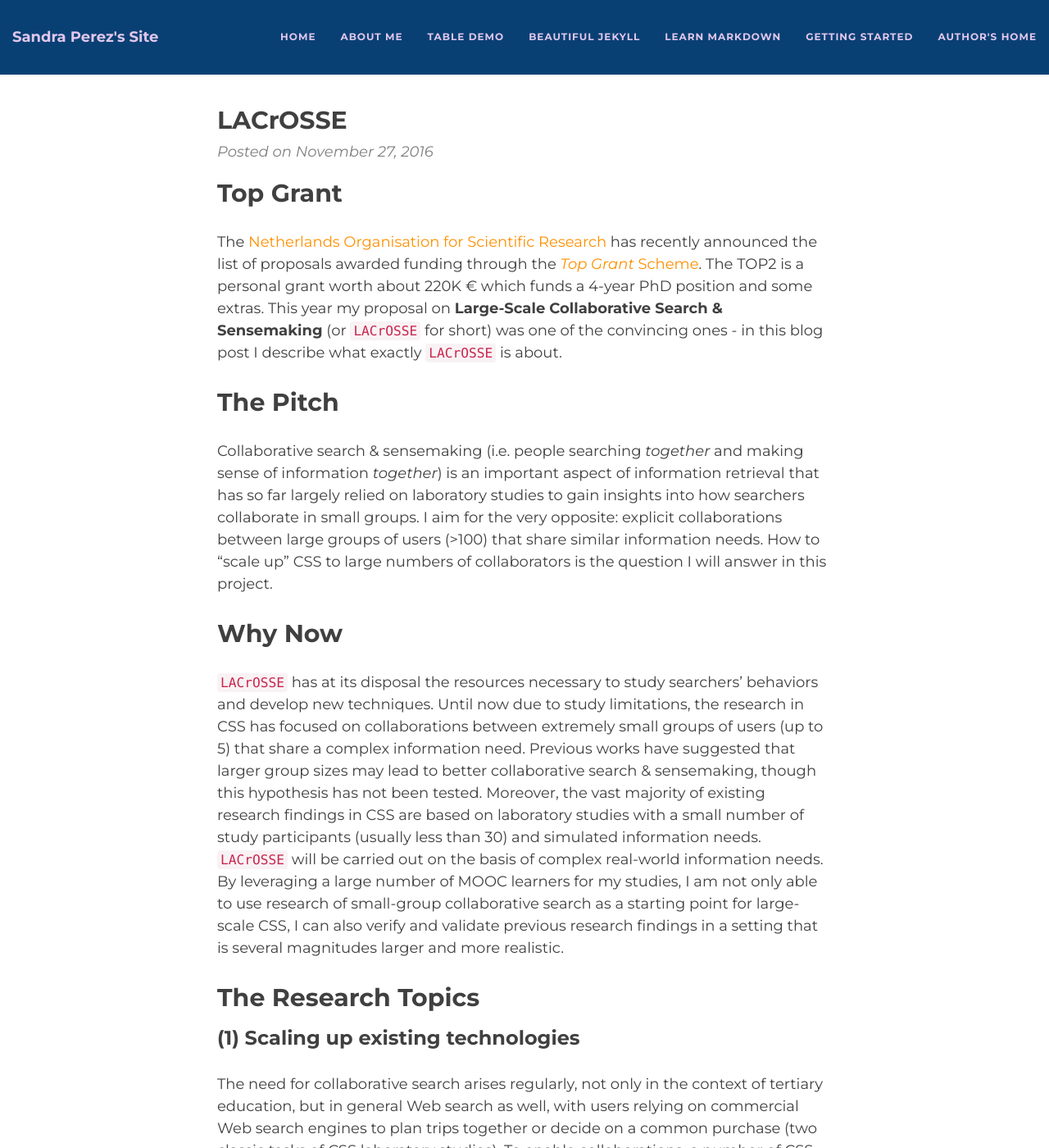
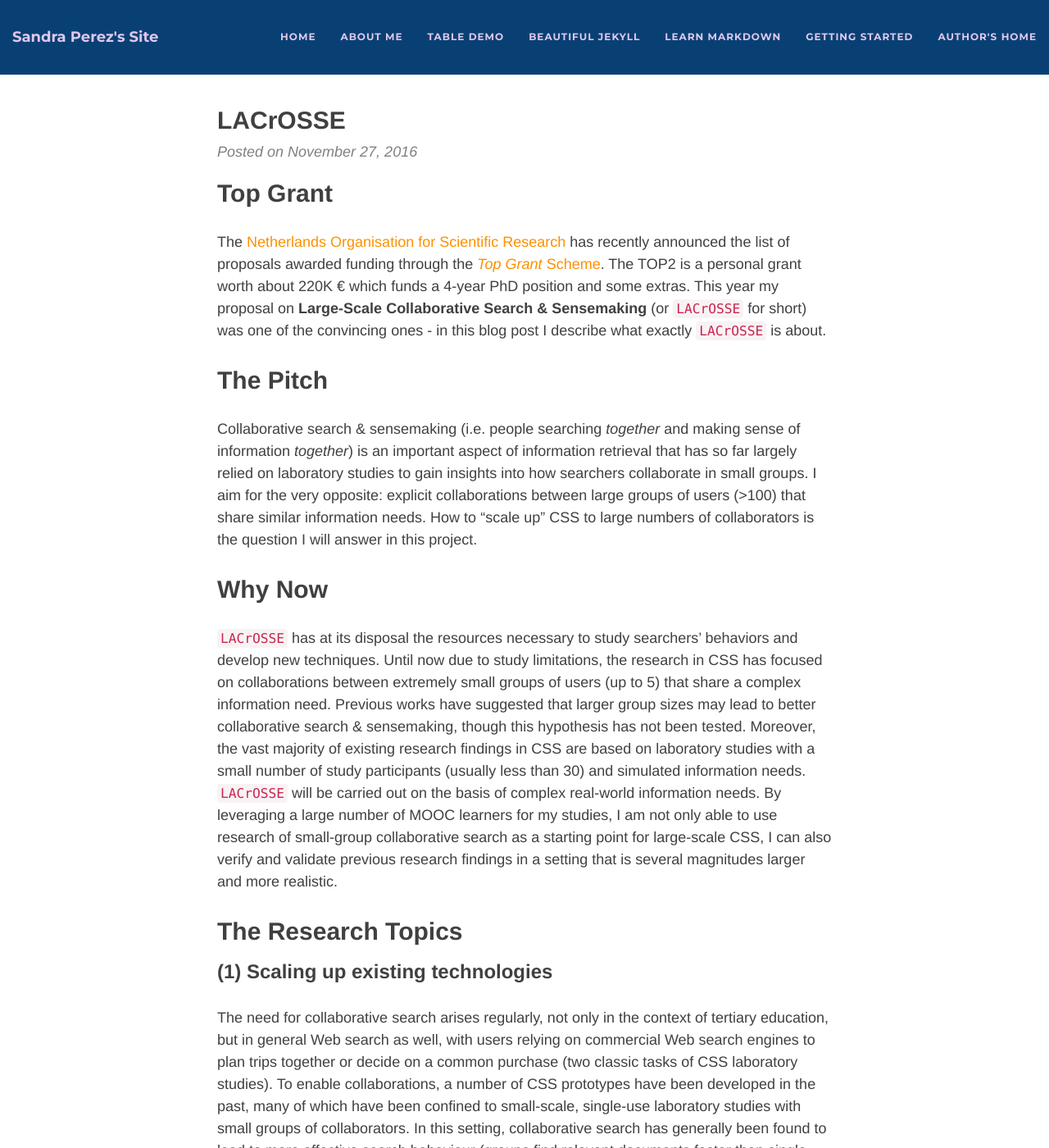
Before and after one commit to sandralili/mygithub, a Jekyll site: the page built from _posts/2016-11-27-lacrosse.md, in a window 1280 px wide and 1400 px high. Shown: the whole window at 82% size. Built offline with Jekyll 4.4.1, drawn with Linux system fonts in a browser that asks for light colours; nearby versions of some CDN libraries; comment, search, counter and statistics services are not loaded.

Commit message:
Update main.css

```diff
--- a/css/main.css
+++ b/css/main.css
@@ -3,7 +3,7 @@
 /* --- General --- */
 
 body {
-  font-family: 'Montserrat', 'Helvetica', sans-serif;
+  font-family: 'Architects Daughter', 'Helvetica Neue', Helvetica, Arial, serif;
   font-size: 18px;
   color: #404040;
   position: relative;
@@ -18,7 +18,7 @@ p a {
   color: #FE9000;
 }
 h1,h2,h3,h4,h5,h6 {
-  font-family: 'Montserrat', 'Helvetica', sans-serif;
+  font-family: 'Architects Daughter', 'Helvetica Neue', Helvetica, Arial, serif;
   font-weight: 800;
 }
 a {
@@ -50,7 +50,7 @@ hr.small {
 }
 
 .main-explain-area {
-  font-family: 'Montserrat', 'Helvetica', sans-serif;
+  font-family: 'Architects Daughter', 'Helvetica Neue', Helvetica, Arial, serif;
   padding: 15px inherit;
 }
 
@@ -273,7 +273,7 @@ footer .theme-by {
   margin: 0 0 10px;
 }
 .post-preview .post-entry {
-  font-family: 'Montserrat', 'Helvetica', sans-serif;
+  font-family: 'Architects Daughter', 'Helvetica Neue', Helvetica, Arial, serif;
 }
 .post-preview .post-read-more {
   font-weight: 800;
@@ -310,7 +310,7 @@ header.header-page .page-heading .page-subheading {
   font-size: 24px;
   line-height: 1.1;
   display: block;
-  font-family: 'Montserrat', 'Helvetica', sans-serif;
+  font-family: 'Architects Daughter', 'Helvetica Neue', Helvetica, Arial, serif;
   font-weight: 300;
   margin: 10px 0 0;
 }
@@ -345,7 +345,7 @@ header.header-post .post-heading .post-subheading {
 /* --- Pager --- */
 
 .pager li a {
-  font-family: 'Montserrat', 'Helvetica', sans-serif;
+  font-family: 'Architects Daughter', 'Helvetica Neue', Helvetica, Arial, serif;
   text-transform: uppercase;
   font-size: 14px;
   font-weight: 800;
```
